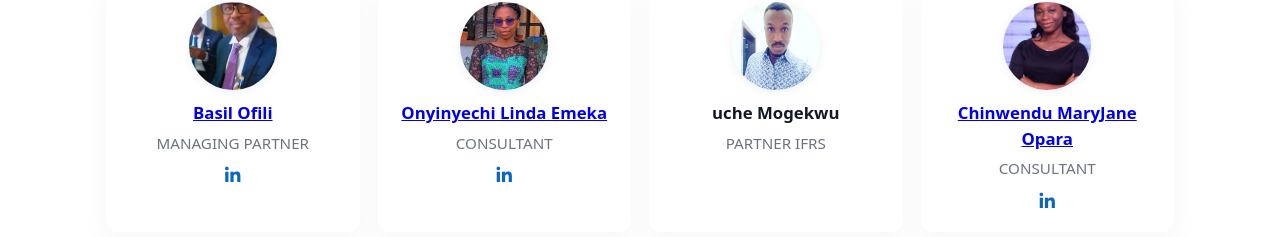
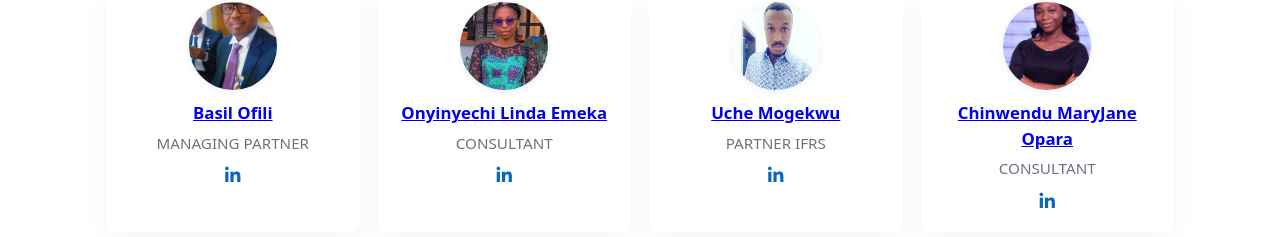
Before and after one commit to Sunday604/Basilofiliandco, a plain HTML site: page team.html in a window 1280 px wide. Shown: the part 194-431 px from the top of the page. Drawn offline with Linux system fonts and the light colour scheme.

Commit message:
i make another changes

```diff
--- a/team.html
+++ b/team.html
@@ -42,31 +42,24 @@
               <img src="images/picture5.jpg" alt="Basil Ofili">
             </div>
             <h3>
-              <a href="https://www.linkedin.com/in/basil-emeka-ofili-024b2747/" target="_blank" rel="noopener">Basil Ofili</a>
+              <a href="https://www.linkedin.com/in/basil-emeka-ofili-024b2747/" target="_blank" rel="noopener">Basil
+                Ofili</a>
             </h3>
             <p>MANAGING PARTNER</p>
-            <a class="linkedin" href="https://www.linkedin.com/basil-emeka-ofili-024b2747/" target="_blank" rel="noopener">
+            <a class="linkedin" href="https://www.linkedin.com/basil-emeka-ofili-024b2747/" target="_blank"
+              rel="noopener">
               <i class="fab fa-linkedin-in"></i>
             </a>
           </div>
-          <!-- <div class="member">
-            <div class="avatar">
-              <img src="images/picture5.jpg" alt="Basil Ofili">
-            </div>
-            <h3>
-              <a href="https://www.linkedin.com/in/basil-ofili/" target="_blank" rel="noopener">Basil Ofili</a>
-            </h3>
-            <p>MANAGING PARTNER</p>
-            <a class="linkedin" href="https://www.linkedin.com/in/basil-ofili/" target="_blank" rel="noopener"><i
-                class="fab fa-linkedin-in"></i></a>
-          </div> -->
+
 
           <div class="member">
             <div class="avatar">
               <img src="images/picture4.jpg" alt="Onyinyechi Linda Emeka">
             </div>
             <h3>
-              <a href="https://www.linkedin.com/in/onyinyechi-linda-emeka-62b3b337b/" target="_blank" rel="noopener">Onyinyechi
+              <a href="https://www.linkedin.com/in/onyinyechi-linda-emeka-62b3b337b/" target="_blank"
+                rel="noopener">Onyinyechi
                 Linda Emeka</a>
             </h3>
             <p>CONSULTANT</p>
@@ -79,12 +72,13 @@
               <img src="images/picture16.png" alt="uche Mogekwu">
             </div>
             <h3>
-              uche Mogekwu
-              <!-- <a href="https://www.linkedin.com/in/rotimi-adekoya" target="_blank" rel="noopener">Rotimi Adekoya</a> -->
+              <a href="https://www.linkedin.com/in/uche-mogekwu-bsc-aca-aca-icaew-cisa-certia-acca-a9552a75/"
+                target="_blank" rel="noopener">Uche Mogekwu</a>
             </h3>
             <p>PARTNER IFRS</p>
-            <!-- <a class="linkedin" href="https://www.linkedin.com/in/rotimi-adekoya" target="_blank" rel="noopener"><i
-                                                                class="fab fa-linkedin-in"></i></a> -->
+            <a class="linkedin"
+              href="https://www.linkedin.com/in/uche-mogekwu-bsc-aca-aca-icaew-cisa-certia-acca-a9552a75/"
+              target="_blank" rel="noopener"><i class="fab fa-linkedin-in"></i></a>
           </div>
 
 
@@ -106,11 +100,12 @@
               <img src="images/picture8.jpg" alt="Ivy Fidelia">
             </div>
             <h3>
-              <a href="https://www.linkedin.com/in/ivy-fidelia-odia-basil-ofili-pmd-pro-38013325/" target="_blank" rel="noopener">Ivy-Fidelia</a>
+              <a href="https://www.linkedin.com/in/ivy-fidelia-odia-basil-ofili-pmd-pro-38013325/" target="_blank"
+                rel="noopener">Ivy-Fidelia</a>
             </h3>
             <p>PARTNER - LEGAL</p>
-            <a class="linkedin" href="https://www.linkedin.com/in/ivy-fidelia-odia-basil-ofili-pmd-pro-38013325/" target="_blank" rel="noopener"><i
-                class="fab fa-linkedin-in"></i></a>
+            <a class="linkedin" href="https://www.linkedin.com/in/ivy-fidelia-odia-basil-ofili-pmd-pro-38013325/"
+              target="_blank" rel="noopener"><i class="fab fa-linkedin-in"></i></a>
           </div>
 
           <div class="member">
@@ -176,11 +171,12 @@
             <h3>
 
 
-              <a href="https://www.linkedin.com/in/lilian-boru-3b660b361/" target="_blank" rel="noopener">Boru Lilian</a>
+              <a href="https://www.linkedin.com/in/lilian-boru-3b660b361/" target="_blank" rel="noopener">Boru
+                Lilian</a>
             </h3>
             <p>CONSULTANT</p>
-            <a class="linkedin" href="https://www.linkedin.com/in/lilian-boru-3b660b361/" target="_blank" rel="noopener"><i
-                class="fab fa-linkedin-in"></i></a>
+            <a class="linkedin" href="https://www.linkedin.com/in/lilian-boru-3b660b361/" target="_blank"
+              rel="noopener"><i class="fab fa-linkedin-in"></i></a>
           </div>
 
           <div class="member">
@@ -188,11 +184,12 @@
               <img src="images/picture7.jpg" alt="Okojie Fidelis">
             </div>
             <h3>
-              <a href="https://www.linkedin.com/in/okojie-fidelis-1425a137b/" target="_blank" rel="noopener">Okojie Fidelis</a>
+              <a href="https://www.linkedin.com/in/okojie-fidelis-1425a137b/" target="_blank" rel="noopener">Okojie
+                Fidelis</a>
             </h3>
             <p>CONSULTANT</p>
-            <a class="linkedin" href="https://www.linkedin.com/in/okojie-fidelis-1425a137b/" target="_blank" rel="noopener"><i
-                class="fab fa-linkedin-in"></i></a>
+            <a class="linkedin" href="https://www.linkedin.com/in/okojie-fidelis-1425a137b/" target="_blank"
+              rel="noopener"><i class="fab fa-linkedin-in"></i></a>
           </div>
 
           <div class="member">
@@ -200,11 +197,12 @@
               <img src="images/picture9.png" alt="Buhari Kabiru">
             </div>
             <h3>
-              <a href="https://www.linkedin.com/in/buhari-kabiru-aca-acti-certifr-mnim-8717961b/" target="_blank" rel="noopener">Buhari Kabiru</a>
+              <a href="https://www.linkedin.com/in/buhari-kabiru-aca-acti-certifr-mnim-8717961b/" target="_blank"
+                rel="noopener">Buhari Kabiru</a>
             </h3>
             <p>PARTNER - TAX</p>
-            <a class="linkedin" href="https://www.linkedin.com/in/buhari-kabiru-aca-acti-certifr-mnim-8717961b/" target="_blank" rel="noopener"><i
-                class="fab fa-linkedin-in"></i>
+            <a class="linkedin" href="https://www.linkedin.com/in/buhari-kabiru-aca-acti-certifr-mnim-8717961b/"
+              target="_blank" rel="noopener"><i class="fab fa-linkedin-in"></i>
             </a>
           </div>
 
```
